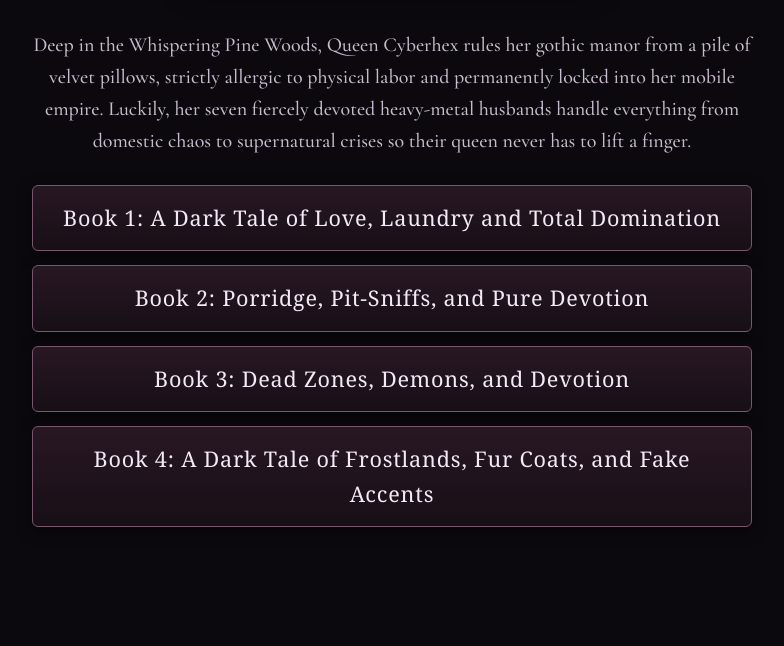
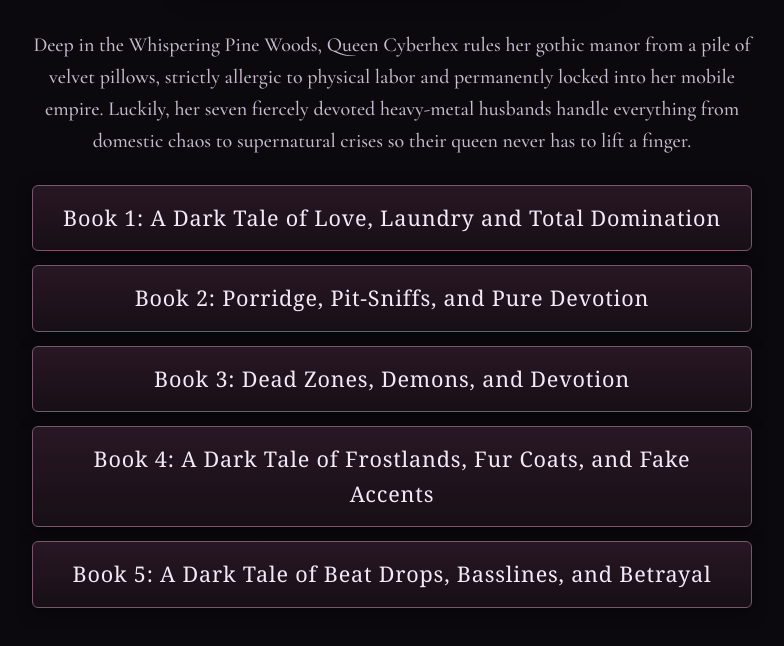
Before and after one commit to craigdizzer/Cyberhex-and-her-Seven-Husbands, a plain HTML site: page index.html in a window 1280 px wide. Shown: the part 346-992 px from the top of the page, without its empty margins (248-1032 px from the left). Before the commit the page ends 927 px from the top, so only its background shows below. Drawn offline with nearby package versions, Linux system fonts and the light colour scheme; a web font is replaced by a local one.

Commit message:
Update index.html

```diff
--- a/index.html
+++ b/index.html
@@ -69,12 +69,14 @@
     Deep in the Whispering Pine Woods, Queen Cyberhex rules her gothic manor from a pile of velvet pillows, strictly allergic to physical labor and permanently locked into her mobile empire. Luckily, her seven fiercely devoted heavy-metal husbands handle everything from domestic chaos to supernatural crises so their queen never has to lift a finger.
   </p>
 
-  <ul class="pdf-list">
+    <ul class="pdf-list">
     <li><a href="reader.html?book=1">Book 1: A Dark Tale of Love, Laundry and Total Domination</a></li>
     <li><a href="reader.html?book=2">Book 2: Porridge, Pit-Sniffs, and Pure Devotion</a></li>
     <li><a href="reader.html?book=3">Book 3: Dead Zones, Demons, and Devotion</a></li>
     <li><a href="reader.html?book=4">Book 4: A Dark Tale of Frostlands, Fur Coats, and Fake Accents</a></li>
+    <li><a href="reader.html?book=5">Book 5: A Dark Tale of Beat Drops, Basslines, and Betrayal</a></li>
   </ul>
+
 
 </body>
 </html>
```
